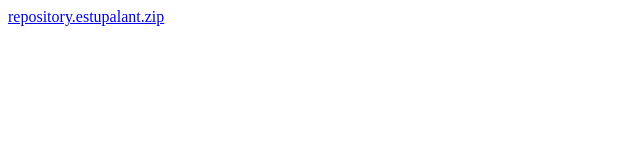
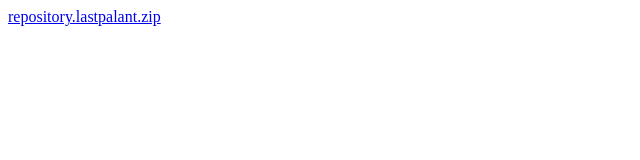
Before and after one commit to Tonga2025/Pocher, a plain HTML site: page index.html in a window 1280 px wide. Shown: the full height of the page, 0-640 px from the left. Drawn offline with Linux system fonts and the light colour scheme.

Commit message:
Update download link in index.html

```diff
--- a/index.html
+++ b/index.html
@@ -1,6 +1,6 @@
 <!DOCTYPE html>
 <html>
 <body>
-<a href="repository.estupalant.zip">repository.estupalant.zip</a>
+<a href="repository.lastpalant.zip">repository.lastpalant.zip</a>
 </body>
 </html>
```
